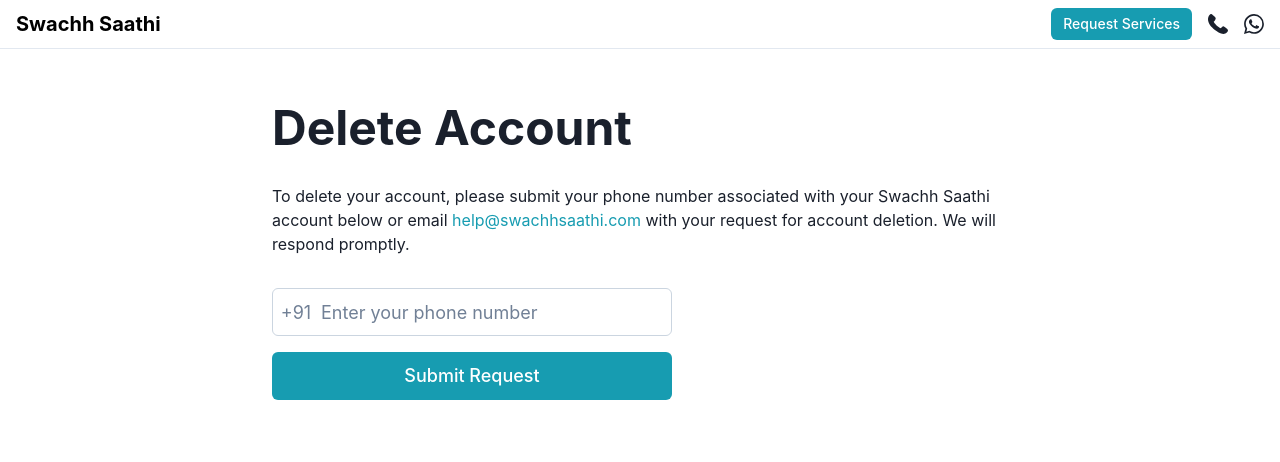
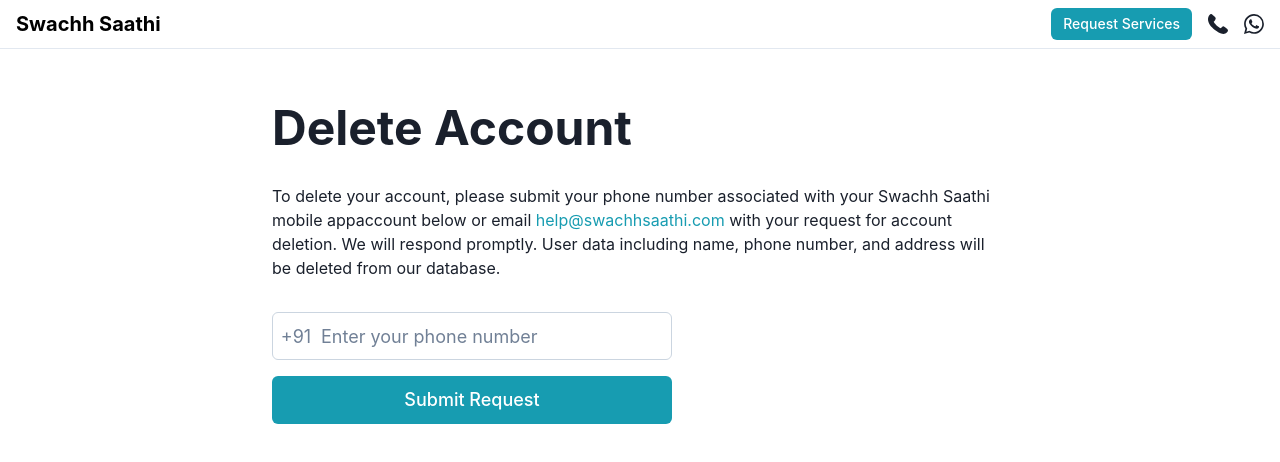
Before and after one commit to AnjaliSardana/web-swachh-saathi, a React (Vite) app: page /#/delete-account in a window 1280 px wide. Shown: the top 462 px of the page. Built offline with nearby package versions, Linux system fonts and the light colour scheme; no server answers; sample sign-in values are in the browser's storage; a web font is replaced by a local one.

Commit message:
Edited delete account page

```diff
--- a/package.json
+++ b/package.json
@@ -36,6 +36,7 @@
     "eslint-plugin-react": "^7.37.2",
     "eslint-plugin-react-hooks": "^5.0.0",
     "eslint-plugin-react-refresh": "^0.4.14",
+    "gh-pages": "^6.2.0",
     "globals": "^15.11.0",
     "vite": "^5.4.10"
   }
--- a/src/pages/DeleteAccount.jsx
+++ b/src/pages/DeleteAccount.jsx
@@ -78,11 +78,11 @@
 
           <Text>
             To delete your account, please submit your phone number associated with your Swachh Saathi
-            account below or email{' '}
+            mobile appaccount below or email{' '}
             <Link href="mailto:help@swachhsaathi.com" color="brand.500">
               help@swachhsaathi.com
             </Link>
-            {' '}with your request for account deletion. We will respond promptly.
+            {' '}with your request for account deletion. We will respond promptly. User data including name, phone number, and address will be deleted from our database.
           </Text>
 
           <Box width={{ base: "100%", sm: "400px" }}>
```
Also changed, not shown: 1 other file (tests, documents, lock files or other folders).
